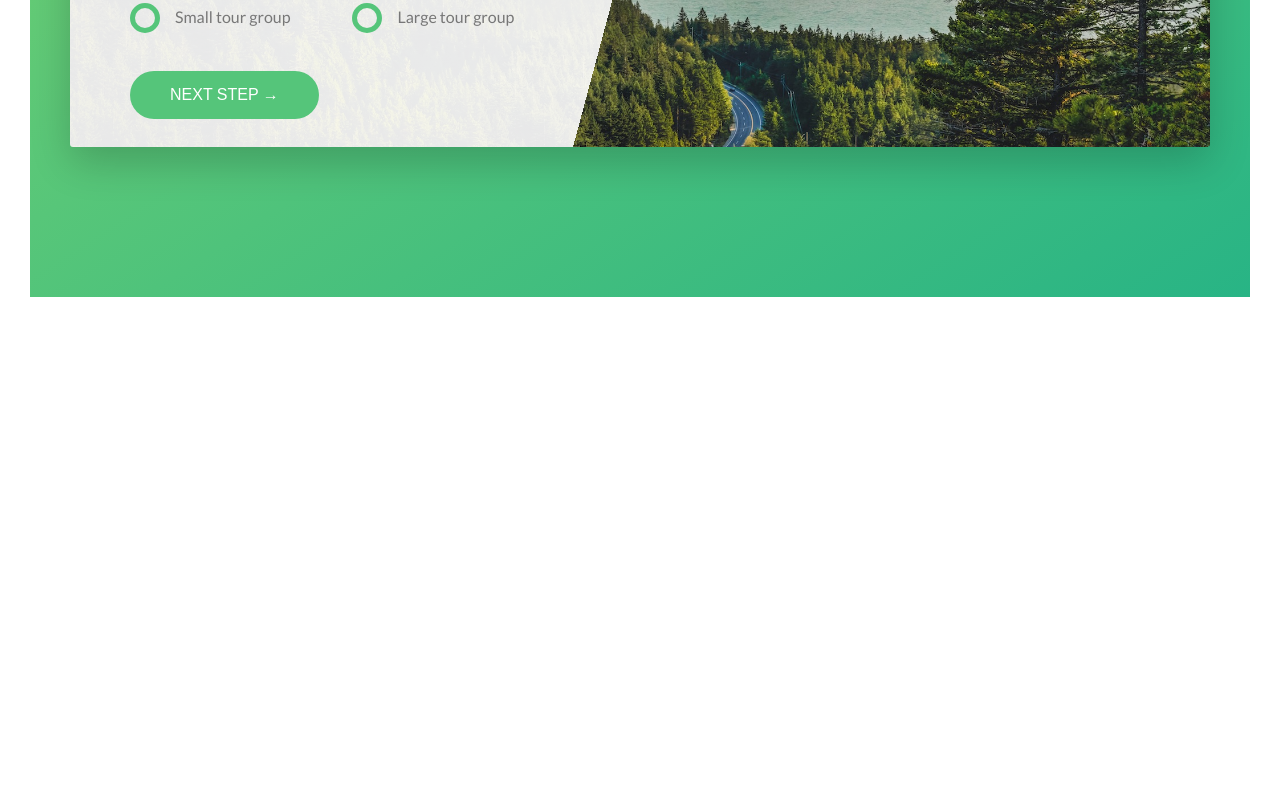
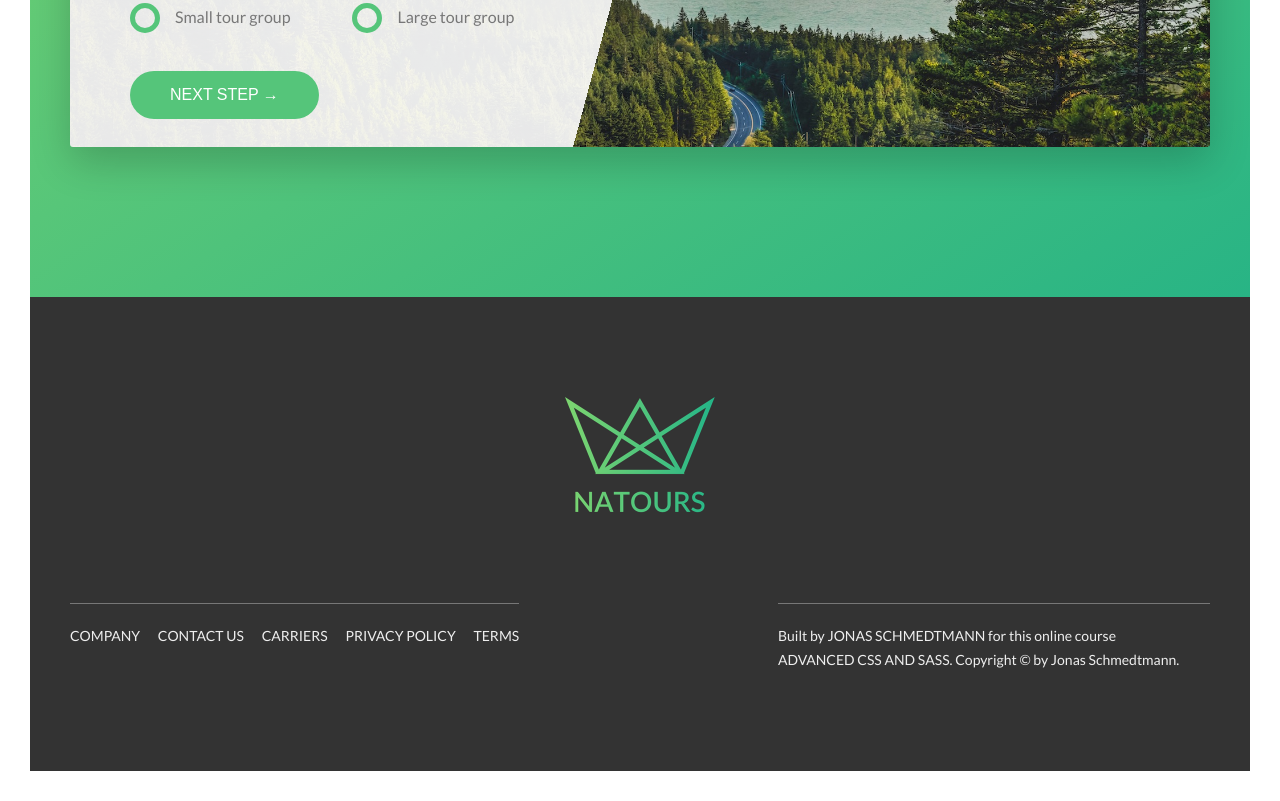
Before and after one commit to Podexus23/02-Natours, a website: page index.html in a window 1280 px wide. Shown: the part 4936-5737 px from the top of the page. Before the commit the page ends 5263 px from the top, so only its background shows below. Drawn offline with Linux system fonts and the light colour scheme.

Commit message:
feat: add footer

```diff
--- a/index.html
+++ b/index.html
@@ -124,7 +124,6 @@
           </div>
         </div>
       </section>
-    </main>
 
       <section class="section-tours">
         <div class="u-center-text u-margin-bottom-big">
@@ -352,7 +351,44 @@
           </div>
         </div>
       </section>
+    </main>
 
+    <footer class="footer">
+      <div class="footer__logo-box">
+        <img src="img/logo-green-2x.png" alt="Full logo" class="footer__logo" />
+      </div>
+      <div class="row">
+        <div class="col-1-of-2">
+          <div class="footer__navigation">
+            <ul class="footer__list">
+              <li class="footer__item">
+                <a href="#" class="footer__link">Company</a>
+              </li>
+              <li class="footer__item">
+                <a href="#" class="footer__link">Contact Us</a>
+              </li>
+              <li class="footer__item">
+                <a href="#" class="footer__link">Carriers</a>
+              </li>
+              <li class="footer__item">
+                <a href="#" class="footer__link">Privacy policy</a>
+              </li>
+              <li class="footer__item">
+                <a href="#" class="footer__link">Terms</a>
+              </li>
+            </ul>
+          </div>
+        </div>
+        <div class="col-1-of-2">
+          <p class="footer__copyright">
+            Built by <a href="#" class="footer__link">Jonas Schmedtmann</a> for
+            this online course
+            <a href="#" class="footer__link">Advanced CSS and Sass</a>.
+            Copyright &copy; by Jonas Schmedtmann.
+          </p>
+        </div>
+      </div>
+    </footer>
     <!-- <section class="grid-test">
       <div class="row">
         <div class="col-1-of-2">Col 1 of 2</div>
--- a/sass/abstract/_variables.scss
+++ b/sass/abstract/_variables.scss
@@ -14,6 +14,8 @@ $color-grey-light-2: #eeeeee;
 
 $color-grey-dark: #777;
 $color-grey-dark-2: #999;
+$color-grey-dark-3: #333;
+
 $color-white: #fff;
 $color-black: #000;
 
--- /dev/null
+++ b/sass/layout/_footer.scss
@@ -0,0 +1,60 @@
+.footer {
+  background-color: $color-grey-dark-3;
+  padding: 10rem 0;
+  font-size: 1.4rem;
+  color: $color-grey-light-2;
+
+  &__logo-box {
+    text-align: center;
+    margin-bottom: 8rem;
+  }
+
+  &__logo {
+    width: 15rem;
+    height: auto;
+  }
+
+  &__navigation {
+    border-top: 1px solid $color-grey-dark;
+    padding-top: 2rem;
+    display: inline-block;
+  }
+
+  &__list {
+    list-style: none;
+  }
+
+  &__item {
+    display: inline-block;
+
+    &:not(:last-child) {
+      margin-right: 1.5rem;
+    }
+  }
+
+  &__link {
+    &:link,
+    &:visited {
+      background-color: $color-grey-dark-3;
+      text-decoration: none;
+      text-transform: uppercase;
+      display: inline-block;
+      transition: all 0.2s;
+      color: inherit;
+    }
+
+    &:hover,
+    &:active {
+      color: $color-primary;
+      box-shadow: 0 1rem 2rem rgba($color-black, 0.4);
+      transform: rotate(5deg) scale(1.3);
+    }
+  }
+
+  &__copyright {
+    border-top: 1px solid $color-grey-dark;
+    padding-top: 2rem;
+    width: 80%;
+    float: right;
+  }
+}
--- a/sass/main.scss
+++ b/sass/main.scss
@@ -21,6 +21,7 @@
 //Layout
 @import "layout/header";
 @import "layout/grid";
+@import "layout/footer";
 
 //Pages
 @import "pages/home";
```
Also changed, not shown: css/style.css. Lines whose indentation alone changed are shown as unchanged.
